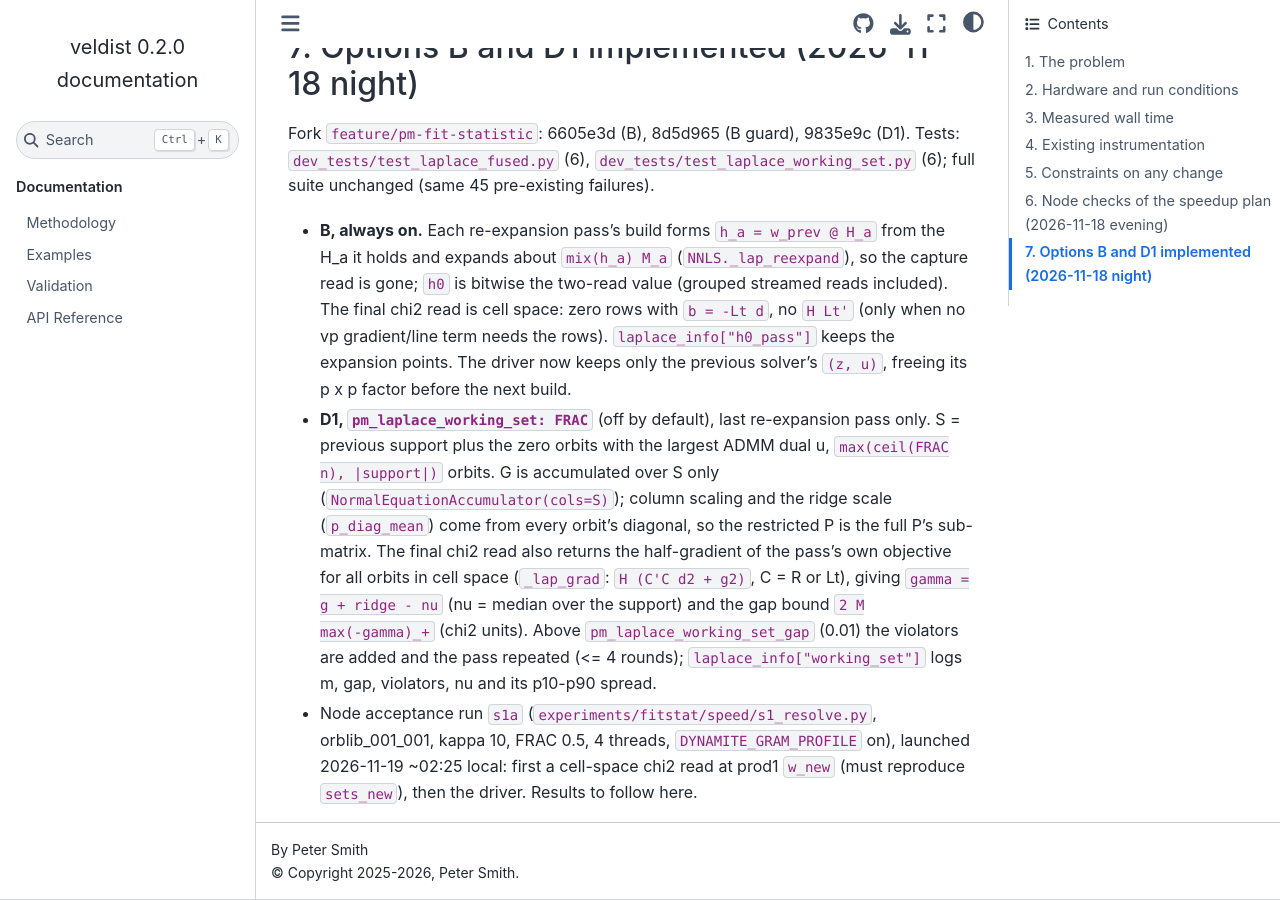
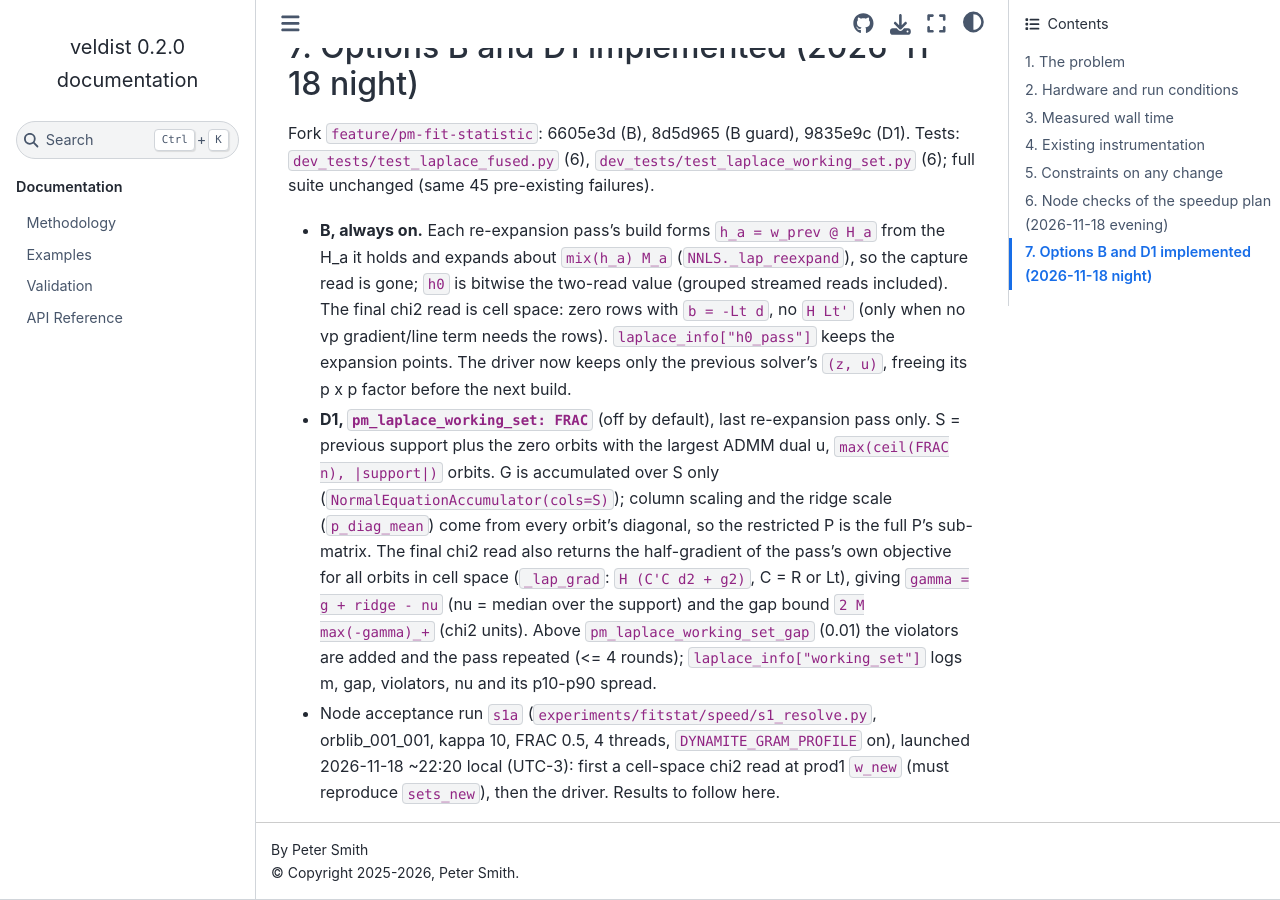
Before and after one commit to pjs902/veldist, a Sphinx documentation site: the page built from docs/laplace-solve-performance-record.md, in a window 1280 px wide and 900 px high, scrolled down 5331 px. Built offline with Sphinx 7.4.7 and the Sphinx Book theme 1.1.4, drawn with Linux system fonts in a browser that asks for light colours.

Commit message:
perf record: launch time in local time

```diff
--- a/docs/laplace-solve-performance-record.md
+++ b/docs/laplace-solve-performance-record.md
@@ -185,5 +185,5 @@ Fork `feature/pm-fit-statistic`: 6605e3d (B), 8d5d965 (B guard), 9835e9c (D1). T
   `2 M max(-gamma)_+` (chi2 units). Above `pm_laplace_working_set_gap` (0.01) the violators are added and the
   pass repeated (<= 4 rounds); `laplace_info["working_set"]` logs m, gap, violators, nu and its p10-p90 spread.
 - Node acceptance run `s1a` (`experiments/fitstat/speed/s1_resolve.py`, orblib_001_001, kappa 10, FRAC 0.5,
-  4 threads, `DYNAMITE_GRAM_PROFILE` on), launched 2026-11-19 ~02:25 local: first a cell-space chi2 read at
+  4 threads, `DYNAMITE_GRAM_PROFILE` on), launched 2026-11-18 ~22:20 local (UTC-3): first a cell-space chi2 read at
   prod1 `w_new` (must reproduce `sets_new`), then the driver. Results to follow here.
```
